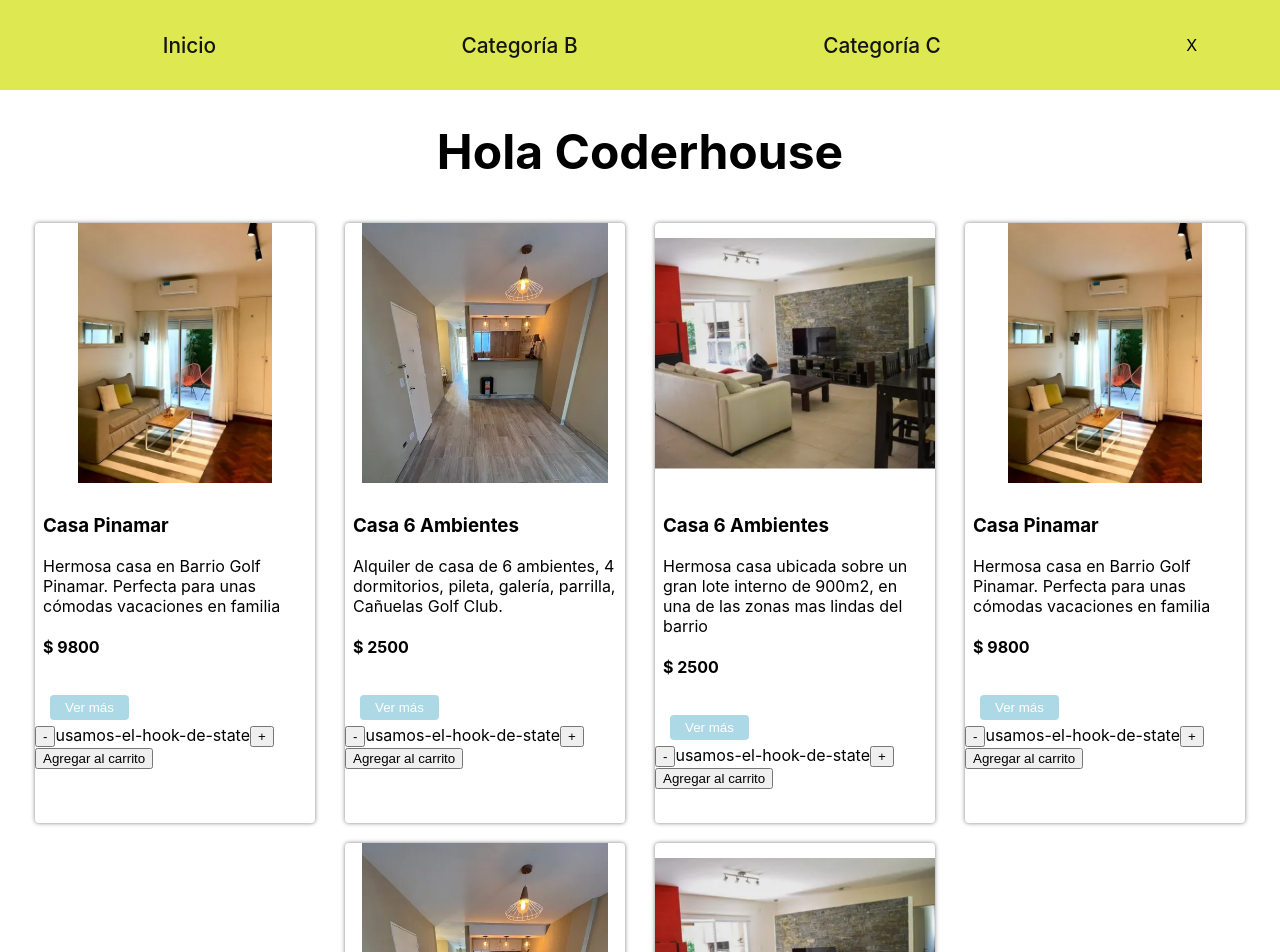
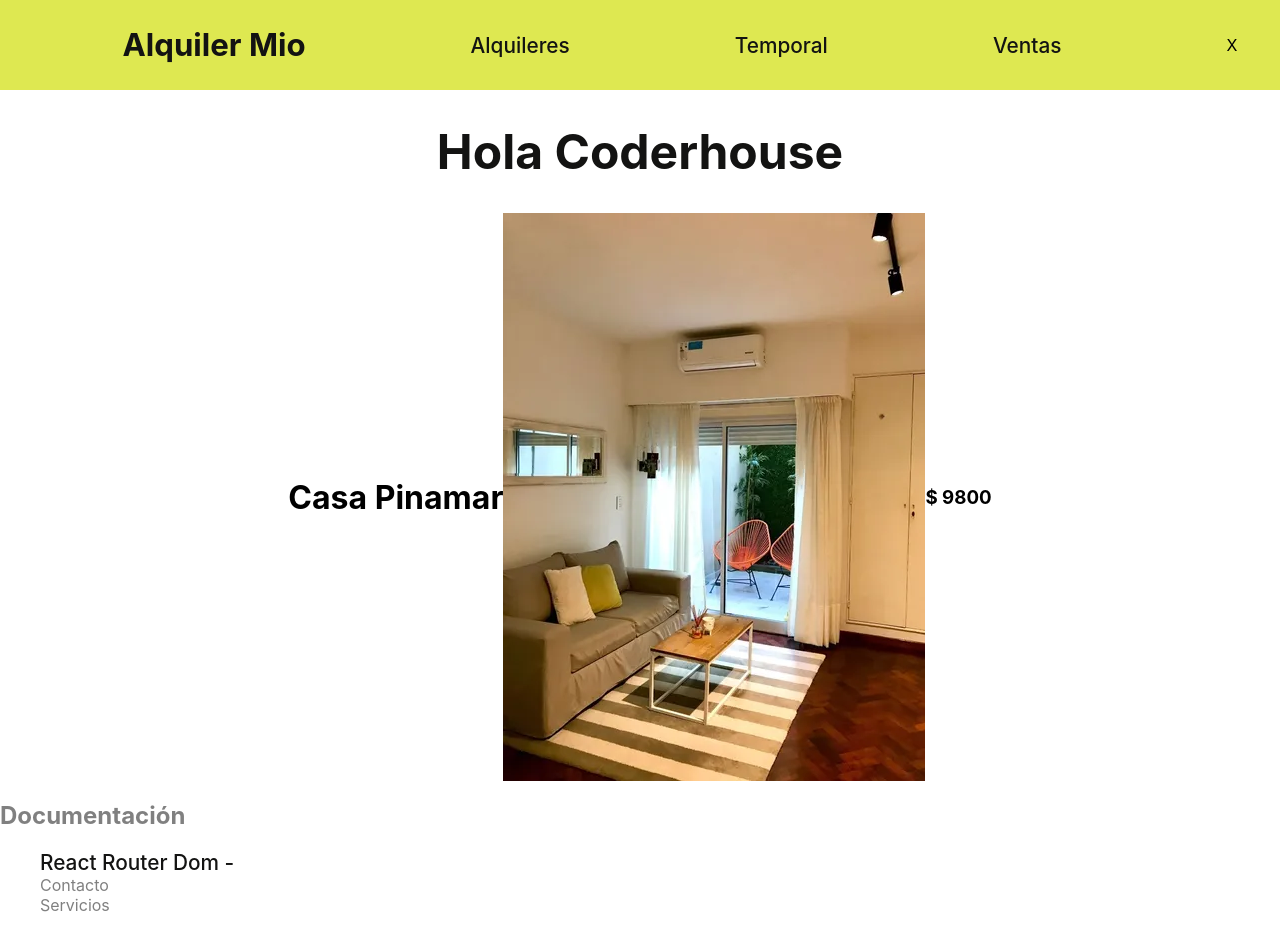
Before and after one commit to SSantiago90/React37555, a React (Create React App) app: page /alquiler/1 in a window 1280 px wide. Shown: the top 952 px of the page. After the commit the page ends 931 px from the top, so only its background shows below. Built offline with nearby package versions, Linux system fonts and the light colour scheme.

Commit message:
clase routing y navegaciÃon

```diff
--- a/package.json
+++ b/package.json
@@ -8,6 +8,7 @@
     "@testing-library/user-event": "^13.5.0",
     "react": "^18.2.0",
     "react-dom": "^18.2.0",
+    "react-router-dom": "^6.4.1",
     "react-scripts": "5.0.1",
     "web-vitals": "^2.1.4"
   },
--- a/src/App.js
+++ b/src/App.js
@@ -4,16 +4,36 @@ import Header from "./components/Header/Header";
 import ItemListContainer from "./components/Products/ItemListContainer";
 import ItemDetailContainer from "./components/ItemDetailContainer/ItemDetailContainer";
 
+import { BrowserRouter, Routes, Route } from "react-router-dom";
+
 function App() {
   return (
-    <div>
+    <BrowserRouter>
       <Header />
-      <ItemListContainer />
-      <ItemDetailContainer />
+      <Routes>
+        <Route path="/" element={<ItemListContainer greeting="Hola Coder" />} />
 
+        <Route path="/categoria/:cat" element={
+          <ItemListContainer/>
+        }></Route>
+
+        <Route path="/alquiler/:id" element={<ItemDetailContainer />} />
+        <Route path="*" element={<h1>404: Te perdiste</h1>} />
+      </Routes>
       <Footer />
-    </div>
+    </BrowserRouter>
   );
 }
 
+/*
+  <BrowserRouter>
+  <Routes>
+    <Route path="algo" element={componente"/>
+*/
+
+// 1. Instalar ReactRouterDom
+// 2. Configurar nuestro Routing
+// 3. Definimos nuestras rutas con cada componente a mostrar
+// 4. Remplazar nuestras etiquetas <a> por <Link>
+
 export default App;
--- a/src/components/Footer/Footer.jsx
+++ b/src/components/Footer/Footer.jsx
@@ -5,10 +5,12 @@ function Footer() {
     <>
       <footer className="footer">
         <h2>
-          <strong>Mi Ecommerce</strong>
+          <strong>Documentación</strong>
         </h2>
         <ul>
-          <li>Inicio</li>
+          <a href="https://reactrouter.com/es/main/start/tutorial">
+            <li>React Router Dom - </li>
+          </a>
           <li>Contacto</li>
           <li>Servicios</li>
         </ul>
--- a/src/components/Header/Header.jsx
+++ b/src/components/Header/Header.jsx
@@ -1,13 +1,16 @@
 import NavBar from "../NavBar/NavBar";
 import "./header.css";
 
+import { Link } from "react-router-dom";
 function Header() {
   let title = "Hola Coderhouse";
 
   return (
     <header>
       <NavBar />
-      <h1 className="header_title">{title}</h1>
+      <Link to="/">
+        <h1 className="header_title">{title}</h1>
+      </Link>
     </header>
   );
 }
--- a/src/components/ItemDetailContainer/ItemDetailContainer.jsx
+++ b/src/components/ItemDetailContainer/ItemDetailContainer.jsx
@@ -1,19 +1,25 @@
 import React, { useState, useEffect } from "react";
 import { getSingleItem } from "../../services/mockAPI";
+import { useParams } from "react-router-dom";
 
 function ItemDetailContainer() {
   let [data, setData] = useState({});
 
+  /* const params = useParams();
+  const id = params.id; */
+
+  const { id } = useParams();
+
   useEffect(() => {
-    getSingleItem(1).then((respuestaDatos) => setData(respuestaDatos));
-  }, []);
+    getSingleItem(id).then((respuestaDatos) => setData(respuestaDatos));
+  }, [id]);
 
   return (
     <div>
       <div className="main container">
-        {/* Card Detail
-          <ItemDetail data={data}
-        */}
+        <h1>{data.title}</h1>
+        <img src={data.img} alt={data.title} />
+        <h3>$ {data.price}</h3>
       </div>
     </div>
   );
--- a/src/components/NavBar/NavBar.jsx
+++ b/src/components/NavBar/NavBar.jsx
@@ -1,19 +1,23 @@
 import React from "react";
 import "./navbar.css";
 import CartWidget from "./CartWidget";
+import { Link } from "react-router-dom";
 
 function NavBar() {
   return (
     <div className="nav-bar">
       <ul className="nav-menu">
-        <a href="/">
-          <li>Inicio</li>
-        </a>
+        <Link to="/">
+          <h2>Alquiler Mio</h2>
+        </Link>
         <li>
-          <a href="/category/B">Categoría B</a>
+          <Link to="/categoria/alquileres">Alquileres</Link>
         </li>
         <li>
-          <a href="/category/B">Categoría C</a>
+          <Link to="/categoria/temporal">Temporal</Link>
+        </li>
+        <li>
+          <Link to="/categoria/ventas">Ventas</Link>
         </li>
         <li>
           <CartWidget />
--- a/src/components/Products/Card.jsx
+++ b/src/components/Products/Card.jsx
@@ -1,10 +1,12 @@
 import React from "react";
 import Button from "../Button/Button";
-import ItemCount from "../ItemCount/ItemCount";
 import "./card.css";
+import { Link } from "react-router-dom";
 
 function Card(props) {
-  let { price, title, img, detail, stock } = props;
+  let { price, title, img, detail, id } = props;
+
+  const urlDetalle = `/alquiler/${id}`;
 
   return (
     <div className="card">
@@ -17,11 +19,9 @@ function Card(props) {
         <h4>$ {price}</h4>
       </div>
 
-      <Button>
-        Ver más
-      </Button>
-      <ItemCount initial={1} stock={stock} />
-
+      <Link to={urlDetalle}>
+        <Button>Ver más</Button>
+      </Link>
     </div>
   );
 }
--- a/src/components/Products/ItemListContainer.jsx
+++ b/src/components/Products/ItemListContainer.jsx
@@ -1,21 +1,22 @@
 import React, { useState, useEffect } from "react";
 import Card from "./Card";
+import { useParams } from "react-router-dom";
 
-import getItems from "../../services/mockAPI";
+import getItems, { getItemsByCategory } from "../../services/mockAPI";
 
 function ItemListContainer() {
   let [data, setData] = useState([]);
 
+  const { cat } = useParams();
+  console.log(cat);
+
   useEffect(() => {
-    getItems().then((respuestaDatos) => setData(respuestaDatos));
-  }, []);
-
-  // * ciclos de vida
-  // * promesas
-  // * estado
-  // * props
-  // * map
-  // * key
+    if (cat === undefined) {
+      getItems().then((respuestaDatos) => setData(respuestaDatos));
+    } else {
+      getItemsByCategory(cat).then((respuestaDatos) => setData(respuestaDatos));
+    }
+  }, [cat]);
 
   return (
     <div>
@@ -24,6 +25,7 @@ function ItemListContainer() {
           return (
             <Card
               key={item.id}
+              id={item.id}
               price={item.price}
               title={item.title}
               img={item.img}
--- a/src/services/mockAPI.js
+++ b/src/services/mockAPI.js
@@ -69,12 +69,33 @@ export default function getItems() {
   });
 }
 
+
+export function getItemsByCategory(cat) {
+  return new Promise((resolve, reject) => {
+
+    let itemFind = data.filter((item) => {
+      return item.category === cat;
+    });
+    setTimeout( () => {
+      console.log("Encontramos:",itemFind)
+      if (itemFind) resolve(itemFind);
+      else reject(new Error("item no encontrado"));
+    }, 1500)
+
+  });
+
+}
+
 export function getSingleItem(idItem) {
   return new Promise((resolve, reject) => {
-    setTimeout(() => {
-      let itemFind = data.find((item) => item.id === idItem);
+
+    let itemFind = data.find((item) => {
+      return item.id === parseInt(idItem);
+    });
+    setTimeout( () => {
       if (itemFind) resolve(itemFind);
       else reject(new Error("item no encontrado"));
-    }, 1500);
+    }, 1500)
+
   });
 }
```
Also changed, not shown: src/components/Products/ItemList.jsx (deleted), 1 other file (tests, documents, lock files or other folders).
